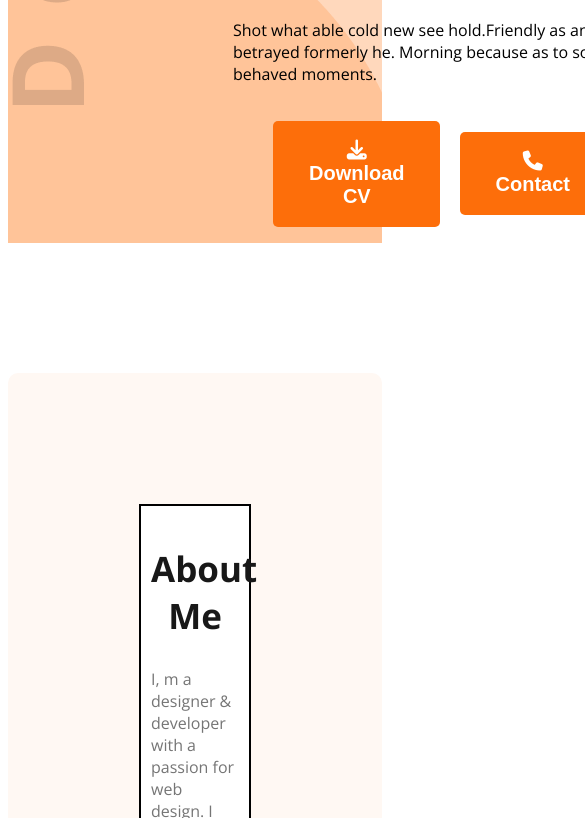
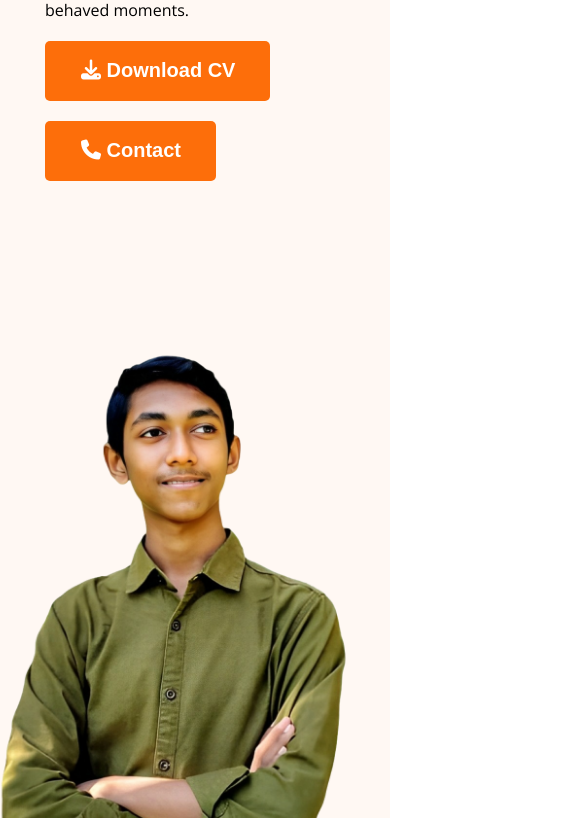
Before and after one commit to rksaykot999/My_Portfolio_Site, a plain HTML site: page index.html in a window 390 px wide. Shown: the part 666-1484 px from the top of the page, 585 px wide, since content can reach past the window. Drawn offline with nearby package versions, Linux system fonts and the light colour scheme.

Commit message:
Responsive

```diff
--- a/style.css
+++ b/style.css
@@ -1,3 +1,7 @@
+*{
+    padding: 0;
+    margin: 0;
+}
 .open-sans-normal {
     font-family: "Open Sans", sans-serif;
     font-optical-sizing: auto;
@@ -16,6 +20,7 @@
     background-repeat: no-repeat;
     background-position: top left, bottom right;
     padding: 25px 25px 0px 25px;
+    position: static;
 }
 
 nav {
@@ -100,7 +105,7 @@ main {
 
 .banner-btns {
     display: flex;
-    align-items: center;
+    flex-direction: column;
     list-style: none;
 }
 
@@ -119,7 +124,7 @@ main {
 }
 
 .banner-profile-picture {
-    width: 584px;
+    width: 100%;
     height: 676px;
 }
 
@@ -136,19 +141,25 @@ main {
     border: solid black 2px;
     padding: 10px;
 }
+.about-title{
+    text-align: center;
+}
 
-.about-title {
+.item-title {
     text-align: center;
-    font-size: 35px;
+    font-size: 20px;
 }
 
 .about-items {
     display: flex;
     justify-content: space-around;
+    align-items: center;
 }
 
-.about-description {
+.item-description {
     padding-bottom: 30px;
+    font-size: 15px;
+    text-align: center;
 }
 
 .item-description {
@@ -208,3 +219,40 @@ footer input[type="text"],footer input[type="email"],footer textarea {
     resize: none;
     font-size: 16;
 }
+
+.hide{
+    display: none;
+}
+
+/* Responsive Design */
+
+@media screen and (max-width: 768px){
+    .skills-section, .resume-continar, .footer-section, .about-items, .banner, nav, nav>ul {
+        flex-direction: column;
+        gap: 10px;
+    }
+    .footer-section {
+        padding: 20px;
+    }
+    footer input[type="text"], footer input[type="email"], footer textarea {
+        width: calc(100% - 40px);
+    }
+    .about-section {
+        padding: 20px;
+    }
+    .banner{
+        margin: 20px;
+    }
+    .banner-profile-picture{
+        width: 100%;
+        height: auto;
+    }
+    .header{
+        background-image: none;
+    }
+    .banner-btns{
+        display: flex;
+        flex-direction:column;
+        justify-content: flex-start;
+    }
+}
```
Also changed, not shown: 1 other file.
